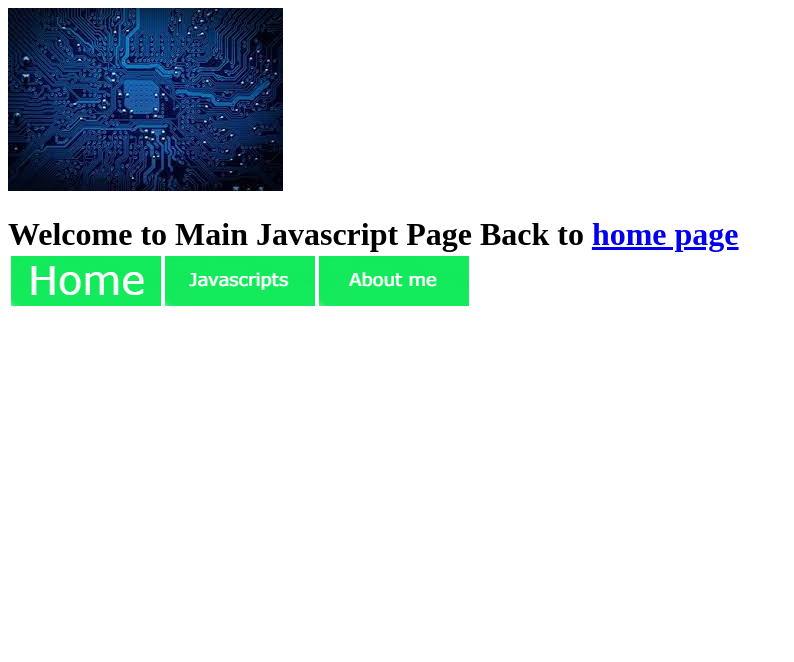
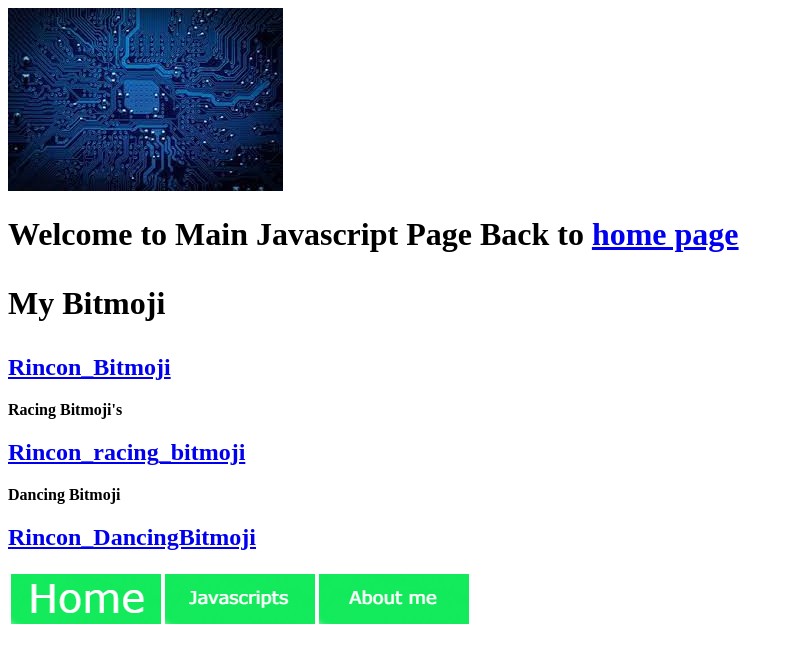
Before and after one commit to mrinconitp/mrinconitp.github.io, a plain HTML site: page javascripts.html in a window 1280 px wide. Shown: the whole page, without its empty margins (0-794 px from the left). Drawn offline with Linux system fonts and the light colour scheme; a script that the page names is missing.

Commit message:
Update javascripts.html

```diff
--- a/javascripts.html
+++ b/javascripts.html
@@ -8,6 +8,15 @@
   <img src="Michael_Banner.jfif">
   <h1>Welcome to Main Javascript Page </h>
   Back to <a href="index.html"> home page </a>
+    <p> <stong> My Bitmoji </strong>
+      <h2><a href="https://www.khanacademy.org/computer-programming/rincon_bitmoji/4705949503766528">Rincon_Bitmoji</a></h2><script src="https://www.khanacademy.org/computer-programming/rincon_bitmoji/4705949503766528/embed.js?editor=no&buttons=no&author=no&embed=yes"></script>
+    </p>
+  <p> <strong> Racing Bitmoji's </strong>
+    <h2><a href="https://www.khanacademy.org/computer-programming/rincon_racing_bitmoji/6142741062926336">Rincon_racing_bitmoji</a></h2><script src="https://www.khanacademy.org/computer-programming/rincon_racing_bitmoji/6142741062926336/embed.js?editor=no&buttons=no&author=no&embed=yes"></script>
+  </p>
+<p> <strong> Dancing Bitmoji </strong>
+  <h2><a href="https://www.khanacademy.org/computer-programming/rincon_dancingbitmoji/4514842157301760">Rincon_DancingBitmoji</a></h2><script src="https://www.khanacademy.org/computer-programming/rincon_dancingbitmoji/4514842157301760/embed.js?editor=no&buttons=no&author=no&embed=yes"></script>
+</p>
   </body>
    <table>
     <thead>
```
